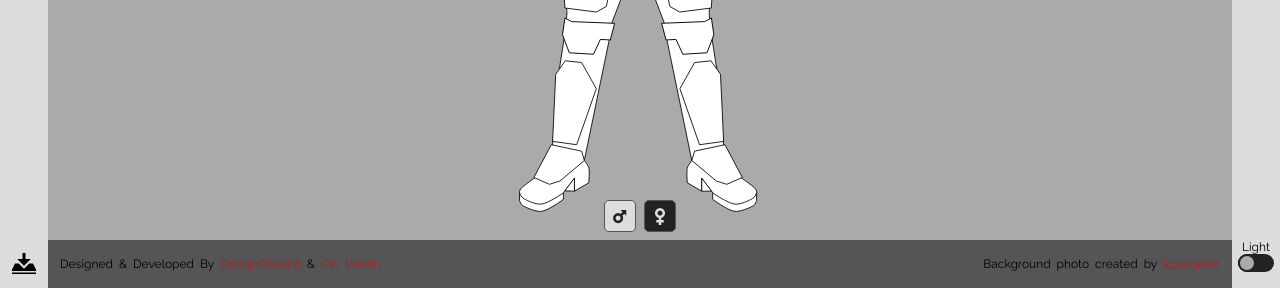
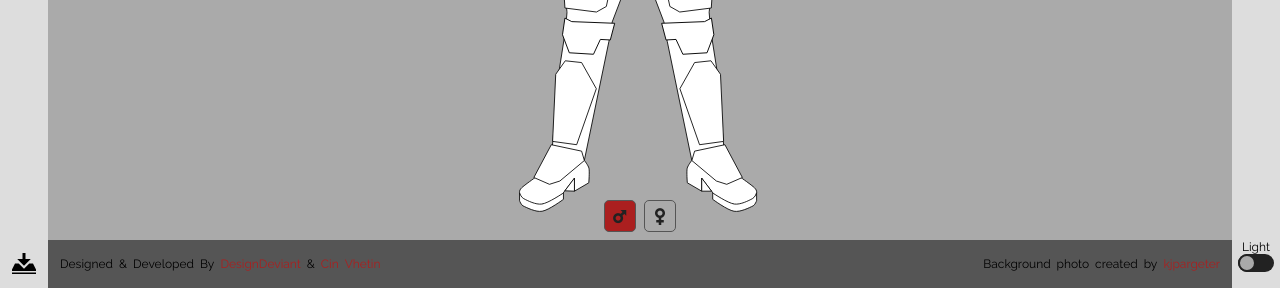
Before and after one commit to MGessinger/MandoDesigner, a PHP site: page / in a window 1280 px wide. Shown: the part 512-800 px from the top of the page. Run offline with PHP 8.4, Linux system fonts and the light colour scheme; some web fonts are replaced.

Commit message:
Adjust body svgs for altered color picker layout

```diff
--- a/editor.js
+++ b/editor.js
@@ -112,7 +112,7 @@ function ArmorComponent (SVGNode, parent) {
 
 function ApplianceSelect (SVGParent, optionsParent) {
 	var options = SVGParent.getElementsByTagName("metadata");
-	if (!options)
+	if (!options || options.length == 0)
 		return;
 	var wrapper = DOMNode("div", {class: "select-wrapper"}, optionsParent);
 	var select = DOMNode("select", {class: "component-select"}, wrapper);
--- a/stylesheet.css
+++ b/stylesheet.css
@@ -234,13 +234,12 @@ footer {
 	border-radius: 0.25em;
 	line-height: 1.5em;
 	font-size: 1.25em;
-	background: var(--highlight);
-	color: var(--mainColor);
+	background: var(--softColor);
+	color: var(--highlight);
 }
 
 :checked + .label-sex {
-	background: var(--mainColor);
-	color: var(--highlight);
+	background: var(--accent);
 }
 
 .credits {
```
Also changed, not shown: images/Female-Body.svg, images/Male-Body.svg.
